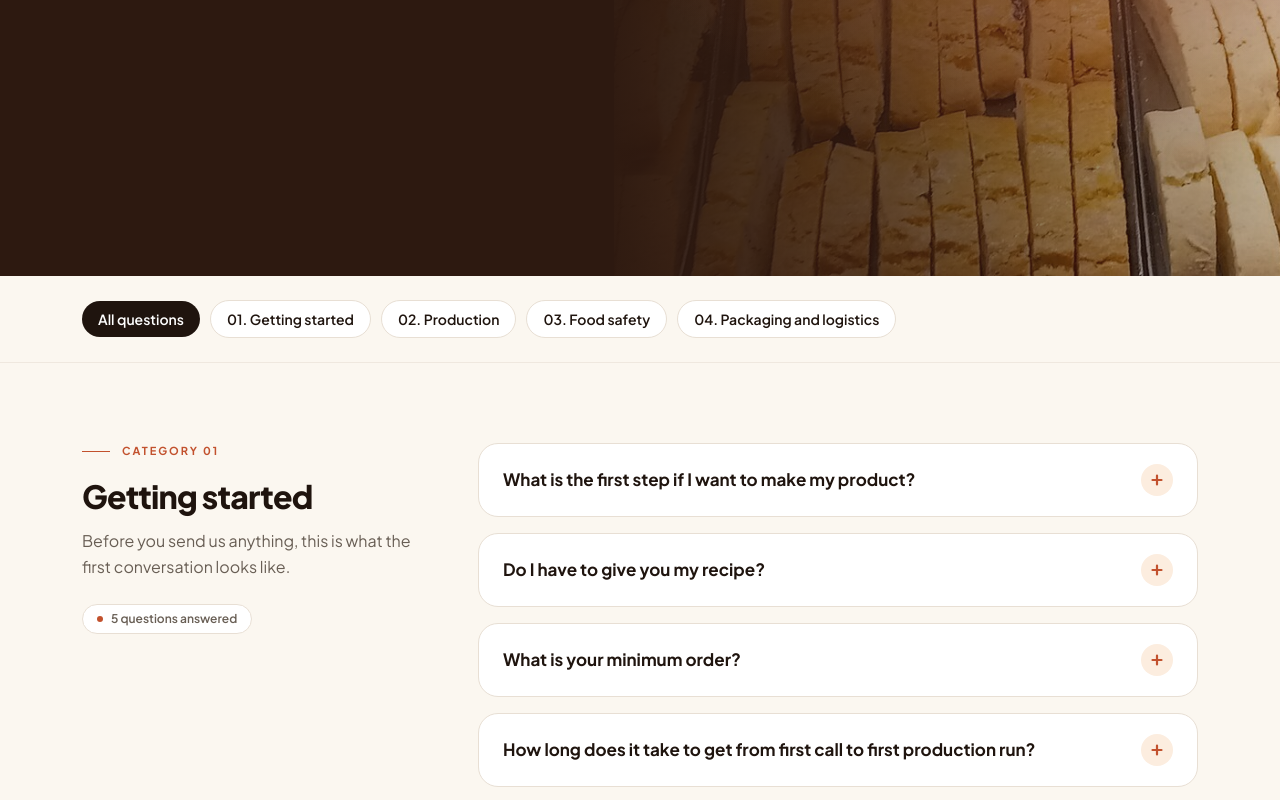
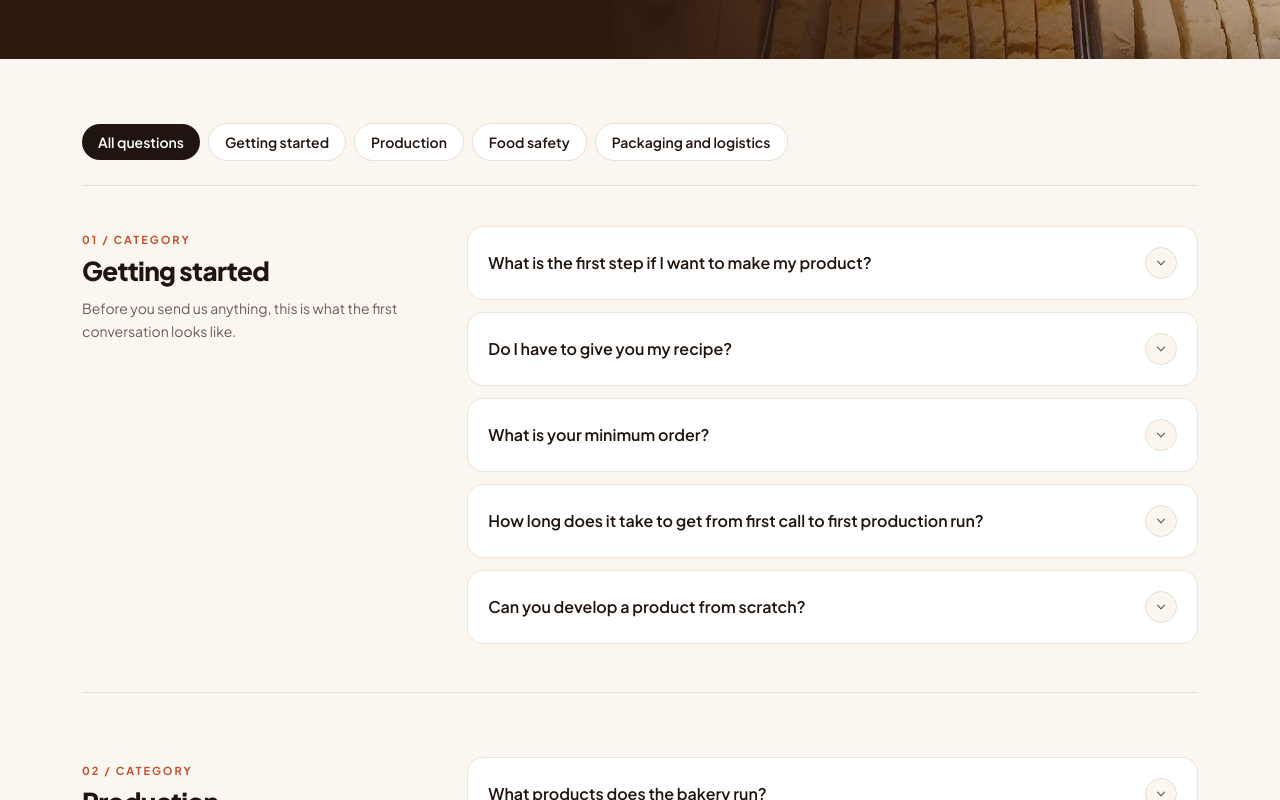
Before and after one commit to maheshmindfull-tech/OOTB-Bakery, a React (Vite) app: page /faq in a window 1280 px wide. Shown: the part 520-1320 px from the top of the page. Built offline with nearby package versions, Linux system fonts and the light colour scheme.

Commit message:
Refine FAQ layout to be light, clean, standard, and perfectly aligned

```diff
--- a/src/pages/Faq.jsx
+++ b/src/pages/Faq.jsx
@@ -1,30 +1,44 @@
 import { useState } from "react";
 import { useTitle } from "../useTitle";
-import { Button, Container, CtaBand, Eyebrow, PageHero, Pill } from "../components/Ui";
+import { Button, Container, CtaBand, PageHero, Pill } from "../components/Ui";
 import { faqs } from "../data/site";
 
-function FaqItem({ item }) {
-  const [open, setOpen] = useState(false);
+function FaqItem({ item, defaultOpen = false }) {
+  const [open, setOpen] = useState(defaultOpen);
 
   return (
-    <article className="group rounded-[20px] border border-line bg-paper px-6 py-5 transition-colors duration-200 hover:border-copper/50">
+    <div
+      className={`group rounded-2xl border transition-colors duration-200 bg-white ${
+        open ? "border-copper/40 shadow-sm" : "border-line/80 hover:border-copper/40"
+      }`}
+    >
       <button
         type="button"
-        className="flex w-full items-center justify-between gap-4 text-left cursor-pointer"
+        className="flex w-full items-center justify-between gap-4 p-4.5 sm:p-5 text-left cursor-pointer"
         aria-expanded={open}
-        onClick={() => setOpen((val) => !val)}
+        onClick={() => setOpen((value) => !value)}
       >
-        <span className="text-base font-bold text-ink leading-snug transition-colors group-hover:text-copper sm:text-[17px]">
+        <span className="text-[15px] sm:text-base font-semibold text-ink leading-snug transition-colors group-hover:text-copper">
           {item.q}
         </span>
         <span
-          className={`grid h-8 w-8 shrink-0 place-items-center rounded-full bg-[#fceddf] text-copper transition-transform duration-200 ${
-            open ? "rotate-45 bg-copper text-white" : ""
+          className={`grid h-8 w-8 shrink-0 place-items-center rounded-full border transition-all duration-200 ${
+            open
+              ? "border-copper bg-copper text-white"
+              : "border-line bg-cream text-muted group-hover:border-copper/60 group-hover:text-copper"
           }`}
           aria-hidden="true"
         >
-          <svg viewBox="0 0 16 16" className="h-4 w-4" fill="none" stroke="currentColor" strokeWidth="2.2" strokeLinecap="round">
-            <path d="M8 3.5v9M3.5 8h9" />
+          <svg
+            viewBox="0 0 20 20"
+            fill="currentColor"
+            className={`h-4 w-4 transition-transform duration-200 ${open ? "rotate-180" : ""}`}
+          >
+            <path
+              fillRule="evenodd"
+              d="M5.23 7.21a.75.75 0 011.06.02L10 11.168l3.71-3.938a.75.75 0 111.08 1.04l-4.25 4.5a.75.75 0 01-1.08 0l-4.25-4.5a.75.75 0 01.02-1.06z"
+              clipRule="evenodd"
+            />
           </svg>
         </span>
       </button>
@@ -36,86 +50,87 @@ function FaqItem({ item }) {
         }`}
       >
         <div className="overflow-hidden">
-          <div className="mt-4 border-t border-line/60 pt-4 space-y-3 text-sm sm:text-[14.5px] leading-[1.65] text-muted">
+          <div className="border-t border-line/60 px-4.5 pb-5 pt-3.5 sm:px-5 sm:pb-5 space-y-2.5 text-sm leading-relaxed text-[#685e54]">
             {item.a.map((paragraph) => (
               <p key={paragraph}>{paragraph}</p>
             ))}
           </div>
         </div>
       </div>
-    </article>
+    </div>
   );
 }
 
 export default function Faq() {
   useTitle("FAQ");
-  const [filter, setFilter] = useState("all");
+  const [activeCategory, setActiveCategory] = useState("all");
 
-  const visibleGroups = faqs.filter((group) => {
-    if (filter === "all") return true;
-    return group.n === filter;
-  });
+  const filterTabs = [
+    { id: "all", label: "All questions" },
+    ...faqs.map((group) => ({ id: group.n, label: group.title })),
+  ];
+
+  const visibleGroups =
+    activeCategory === "all"
+      ? faqs
+      : faqs.filter((group) => group.n === activeCategory);
 
   return (
     <>
-      <PageHero full eyebrow="FAQ" title="The questions people actually ask." image="/media/images/biscotti.jpg">
+      <PageHero eyebrow="FAQ" title="The questions people actually ask." image="/media/images/biscotti.jpg">
         Grouped by where you are in the process. Where the real answer depends on your product we say so, instead of publishing a number that would be wrong for most of the people reading it.
       </PageHero>
 
-      {/* Filter Category Pills */}
-      <section className="border-b border-line/60 bg-cream py-6">
+      <section className="bg-cream py-12 md:py-16">
         <Container>
-          <div className="flex flex-wrap items-center gap-2 sm:gap-2.5">
-            <Pill active={filter === "all"} onClick={() => setFilter("all")}>
-              All questions
-            </Pill>
-            {faqs.map((group) => (
+          {/* Quick Filter Tabs */}
+          <div className="mb-10 flex flex-wrap items-center gap-2 border-b border-line pb-6">
+            {filterTabs.map((tab) => (
               <Pill
-                key={group.n}
-                active={filter === group.n}
-                onClick={() => setFilter(group.n)}
+                key={tab.id}
+                active={activeCategory === tab.id}
+                onClick={() => setActiveCategory(tab.id)}
               >
-                {group.n}. {group.title}
+                {tab.label}
               </Pill>
             ))}
           </div>
-        </Container>
-      </section>
 
-      {/* FAQ Groups in Balanced 2-Column Alignment */}
-      <section className="bg-cream py-14 md:py-20">
-        <Container className="space-y-16 md:space-y-24">
+          {/* FAQ Groups: Clean 2-column layout */}
+          <div className="space-y-12 md:space-y-16">
             {visibleGroups.map((group) => (
               <div
                 key={group.n}
-              id={`group-${group.n}`}
-              className="grid items-start gap-8 lg:grid-cols-[300px_minmax(0,1fr)] lg:gap-14 xl:grid-cols-[340px_minmax(0,1fr)]"
+                className="grid gap-6 lg:grid-cols-12 lg:gap-10 border-b border-line pb-12 last:border-b-0 last:pb-0"
               >
-              {/* Left Column: Group Header & Intro (Sticky on desktop) */}
-              <div className="lg:sticky lg:top-24">
-                <Eyebrow>Category {group.n}</Eyebrow>
-                <h2 className="text-2xl font-extrabold tracking-tight text-ink sm:text-3xl md:text-[32px] leading-tight">
+                {/* Left Column: Category Header (Sticky on desktop) */}
+                <div className="lg:col-span-4">
+                  <div className="lg:sticky lg:top-28">
+                    <span className="text-[11px] font-bold tracking-[0.18em] text-copper uppercase">
+                      {group.n} / Category
+                    </span>
+                    <h2 className="mt-1 text-2xl font-extrabold tracking-tight text-ink sm:text-[26px]">
                       {group.title}
                     </h2>
-                <p className="mt-3 text-sm leading-relaxed text-muted sm:text-base">
+                    <p className="mt-2 text-sm leading-relaxed text-muted">
                       {group.intro}
                     </p>
-                <div className="mt-6 hidden lg:block">
-                  <span className="inline-flex items-center gap-2 rounded-full border border-line bg-paper px-3.5 py-1.5 text-xs font-semibold text-muted">
-                    <span className="h-1.5 w-1.5 rounded-full bg-copper" />
-                    {group.items.length} questions answered
-                  </span>
                   </div>
                 </div>
 
-              {/* Right Column: Beautiful Accordion Cards */}
-              <div className="space-y-3.5 sm:space-y-4">
-                {group.items.map((item) => (
-                  <FaqItem key={item.q} item={item} />
+                {/* Right Column: Clean Light Accordion Cards */}
+                <div className="lg:col-span-8 space-y-3">
+                  {group.items.map((item, idx) => (
+                    <FaqItem
+                      key={item.q}
+                      item={item}
+                      defaultOpen={idx === 0 && activeCategory !== "all"}
+                    />
                   ))}
                 </div>
               </div>
             ))}
+          </div>
         </Container>
       </section>
 
```
Lines whose indentation alone changed are shown as unchanged.
